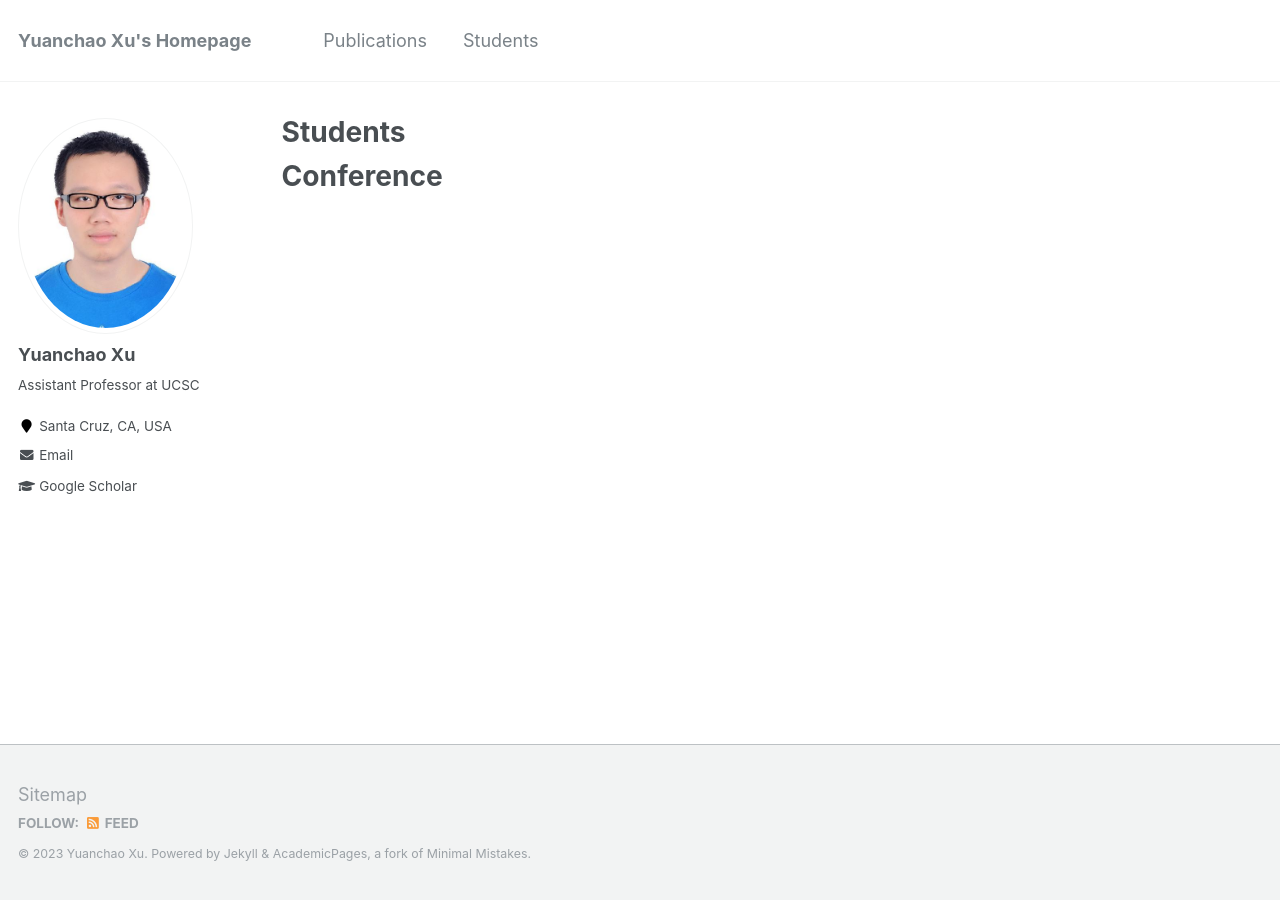
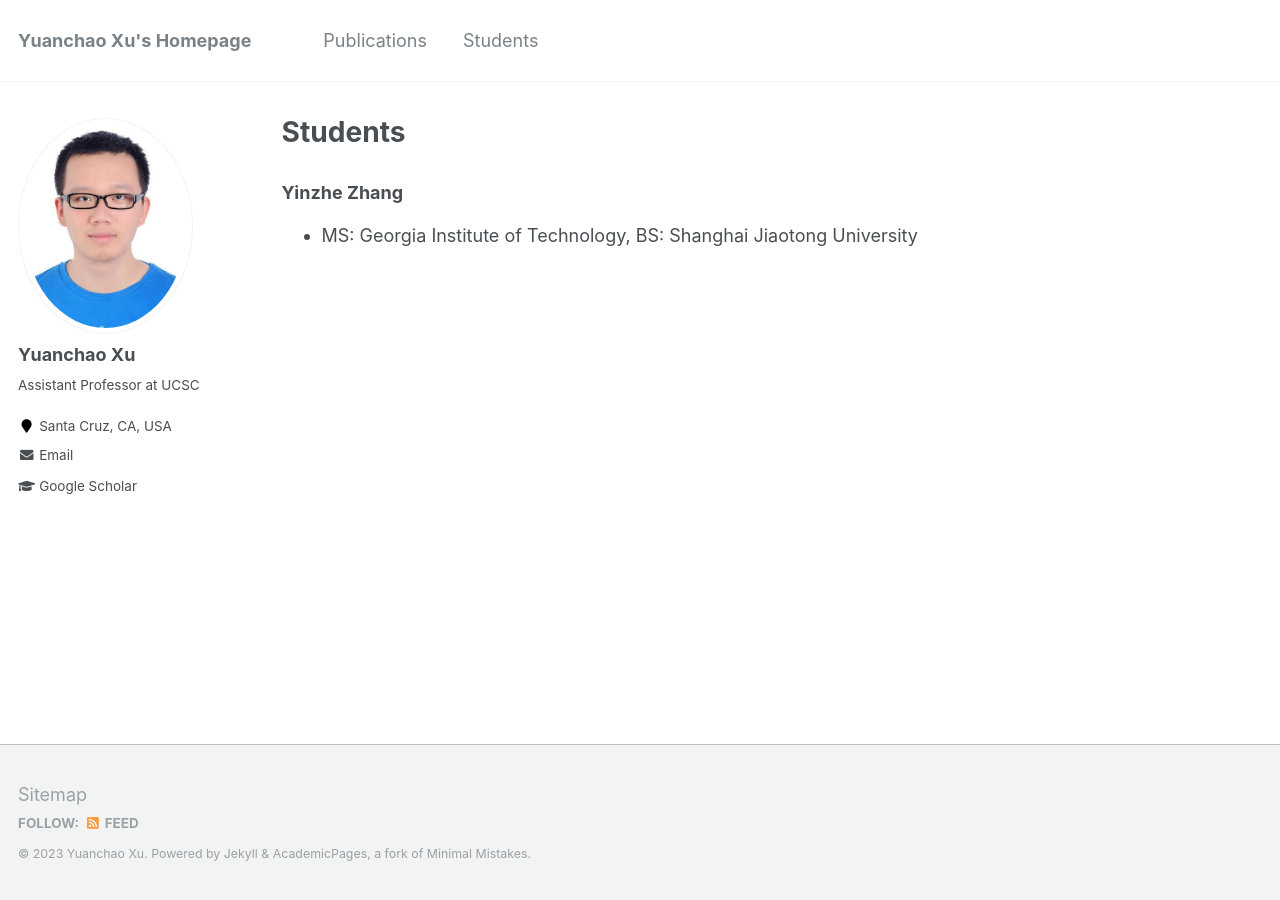
Before and after one commit to yuanchaoxu6/yuanchaoxu6.github.io, a Jekyll site: the page built from _pages/students.md, in a window 1280 px wide. Built offline with Jekyll 4.4.1, drawn with Linux system fonts in a browser that asks for light colours.

Commit message:
Update students.md

```diff
--- a/_pages/students.md
+++ b/_pages/students.md
@@ -5,5 +5,7 @@ permalink: /students/
 author_profile: true
 ---
 
-Conference
-======
+
+### Yinzhe Zhang
+
+- MS: Georgia Institute of Technology, BS: Shanghai Jiaotong University
```
